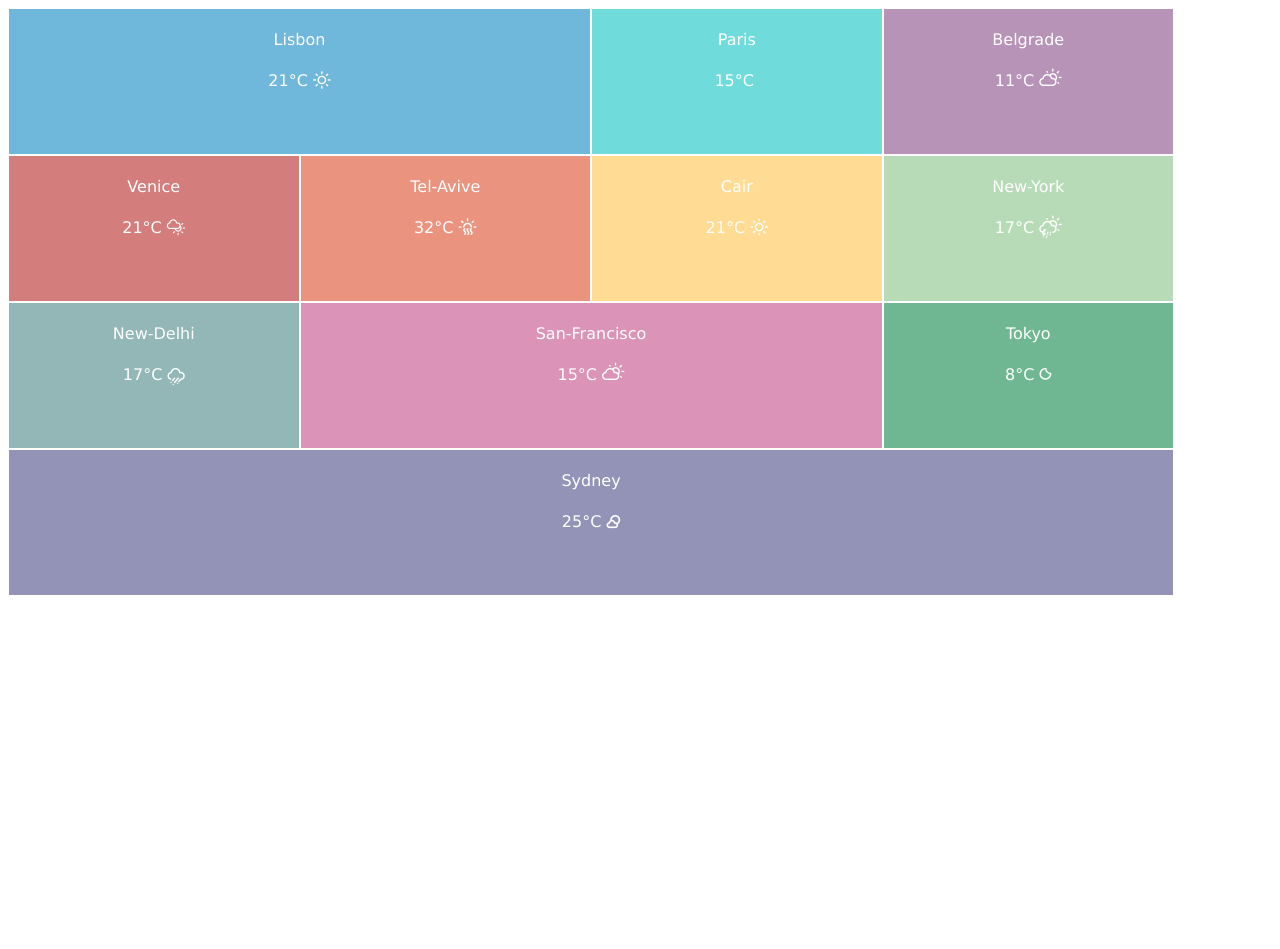
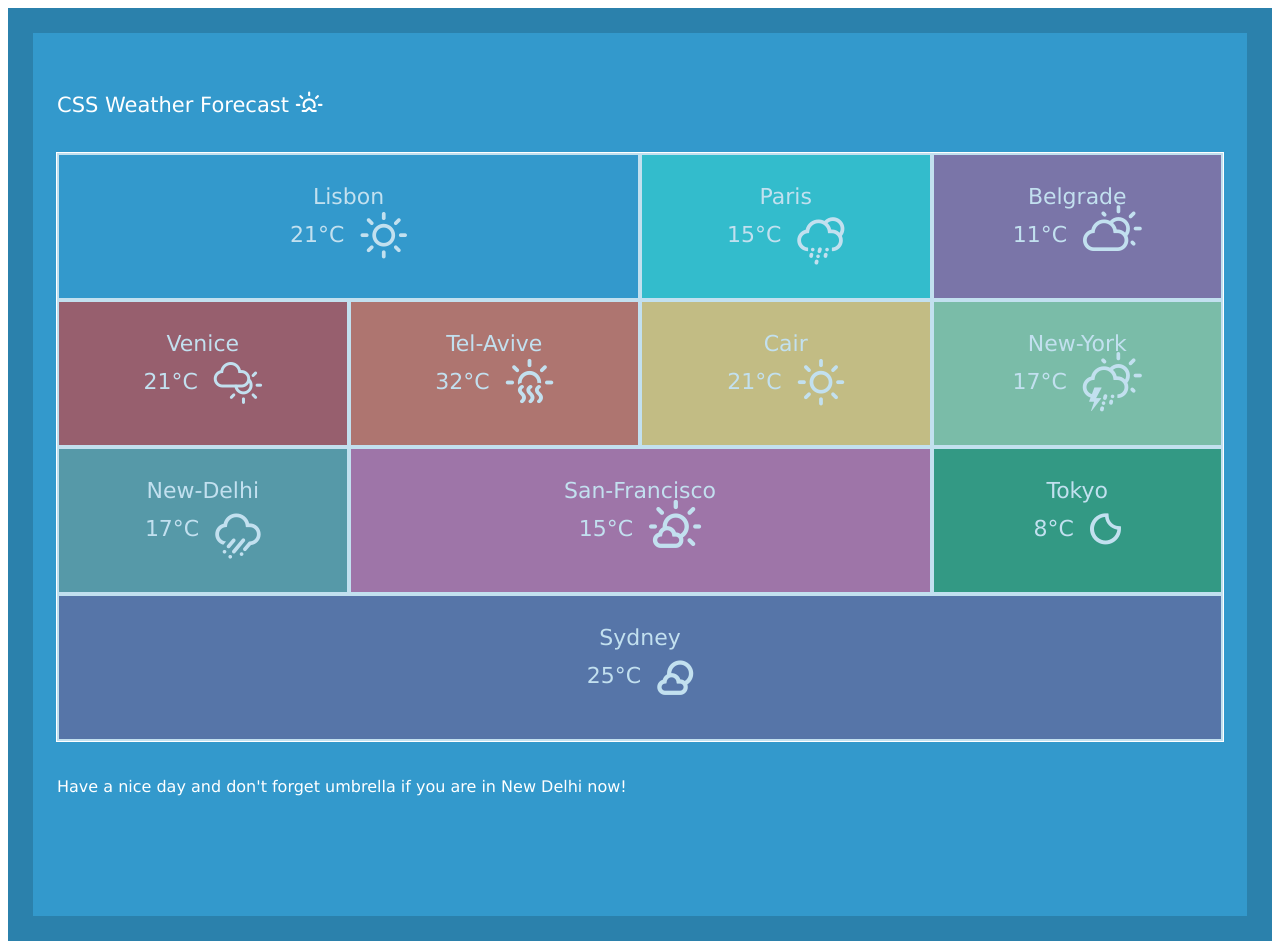
Before and after one commit to WhiteTrashUA/weather, a website: page weather-icons-master/index.html in a window 1280 px wide. Before the commit the page ends 800 px from the top, so only its background shows below. Drawn offline with Linux system fonts and the light colour scheme.

Commit message:
finished

```diff
--- a/weather-icons-master/index.html
+++ b/weather-icons-master/index.html
@@ -10,6 +10,8 @@
 </head>
 
 <body>
+  <div class="container">
+    <h2>CSS Weather Forecast <i class="wi wi-sunrise"></i></h2>
     <ul class="cities">
       <li class="big">
         <h4>Lisbon</h4>
@@ -18,7 +20,7 @@
       </li><li>
         <h4>Paris</h4>
         <span>15°C</span>
-      <img src="wi wi-day-rain" alt="">
+        <i class="wi wi-night-sleet"></i>
       </li><li>
         <h4>Belgrade</h4>
         <span>11°C</span>
@@ -51,7 +53,7 @@
       ><li class="big">
         <h4>San-Francisco</h4>
         <span>15°C</span>
-      <i class="wi wi-day-cloudy"></i>
+        <i class="wi wi-day-sunny-overcast"></i>
       </li
       ><li>
         <h4>Tokyo</h4>
@@ -64,6 +66,8 @@
         <i class="wi wi-night-partly-cloudy"></i>
       </li>
     </ul>
+    <p>Have a nice day and don't forget umbrella if you are in New Delhi now!</p>
+  </div>
 </body>
 
 </html>
--- a/weather-icons-master/style.css
+++ b/weather-icons-master/style.css
@@ -1,23 +1,65 @@
+.container {
+  background-color: #3399CC;
+  padding: 60px 0 120px;
+  border: 25px solid #2B81AC;
+  box-sizing: border-box;
+  font-family: "Lucida Sans Unicode", Arial, Helvetica, sans-serif;
+}
+
+.container h2,
+p {
+  width: 1166px;
+  color: #ffffff;
+  margin: auto;
+  font-weight: normal;
+}
+
+.container h2 {
+  font-size: 21px;
+}
+
+.container p {
+  font-size: 16px;
+}
+
+
 .cities {
   width: 1166px;
   height: 588px;
+  border: 1px solid #ffffff;
   padding: 0;
-  margin: 0;
+  margin: 35px auto;
 }
 
 .cities>li {
   width: 25%;
   height: 25%;
   display: inline-block;
+  padding: 29px;
   background-color: #C24747;
-  border: 1px solid #ffffff;
+  border: 2px solid #ffffff;
   box-sizing: border-box;
   color: #ffffff;
   text-align: center;
   font-family: "Lucida Sans Unicode", Arial, Helvetica, sans-serif;
+  font-size: 22px;
 }
 
-.cities>li:hover{
+.cities li h4 {
+  margin: 0 auto 6px;
+}
+
+.cities li span {
+  margin: 0;
+}
+
+.cities .wi {
+  vertical-align: middle;
+  padding-left: 9px;
+  font-size: 42px;
+}
+
+.cities>li:hover {
   opacity: 0.3s;
 }
 
```
Lines whose indentation alone changed are shown as unchanged.
